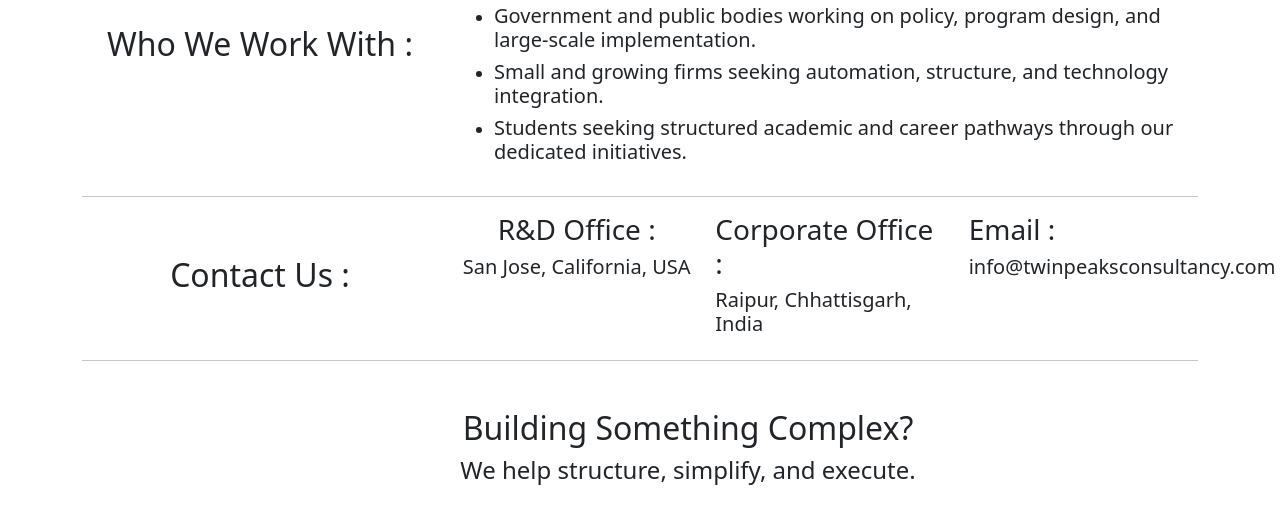
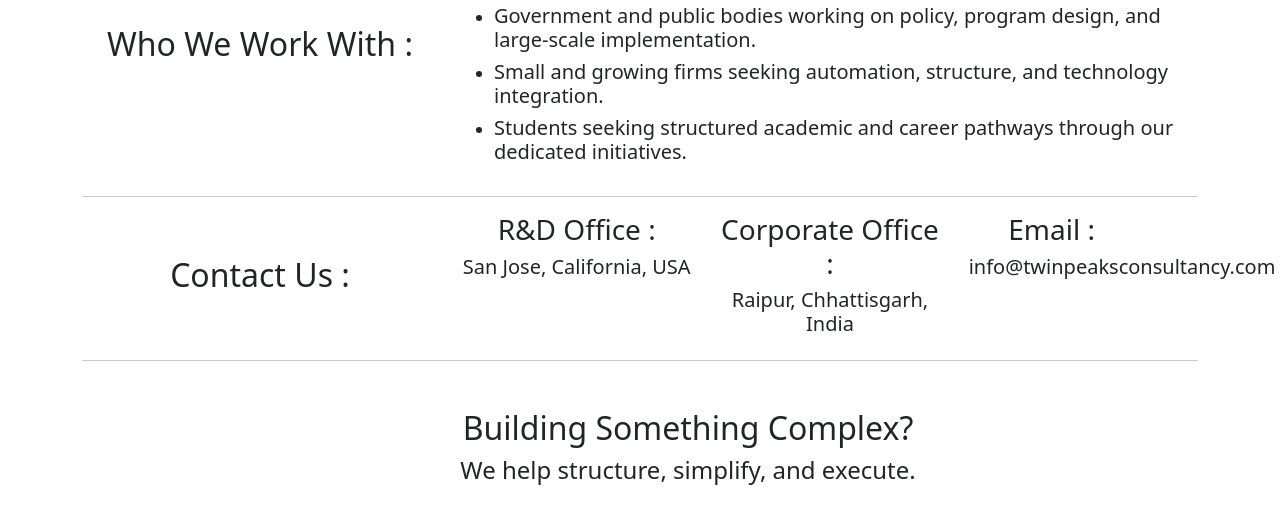
Before and after one commit to CodigoAldea/TwinPeak, a Django app: page /workwithus in a window 1280 px wide. Shown: the part 345-874 px from the top of the page. Run offline with Django 5.2, Linux system fonts and the light colour scheme.

Commit message:
updated the working with us

```diff
--- a/webapp/twinpeak/templates/workwithus.html
+++ b/webapp/twinpeak/templates/workwithus.html
@@ -31,11 +31,11 @@
                 <h3>R&D Office :</h3>
                 <h5>San Jose, California, USA</h5>
             </div>
-            <div class="col-md-4">
+            <div class="col-md-4 text-center">
                 <h3>Corporate Office :</h3>
                 <h5>Raipur, Chhattisgarh, India</h5>
             </div>
-            <div class="col-md-3">
+            <div class="col-md-3 text-center">
                 <h3>Email :</h3>
                 <h5> info@twinpeaksconsultancy.com </h5>
             </div>
@@ -43,7 +43,7 @@
     </div>
 </div>
 <hr>
-<div class="container text-center m-5">
+<div class="container text-center my-5 mx-0 mx-md-5">
     <h2>Building Something Complex?</h2>
     <h4>
         We help structure, simplify, and execute.
```
